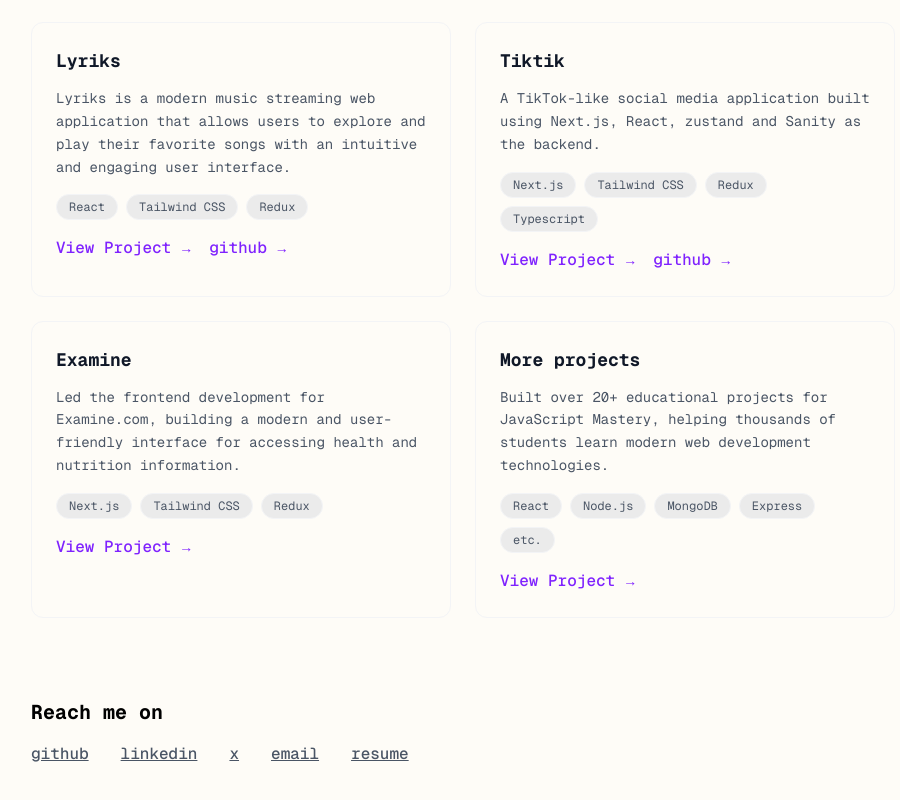
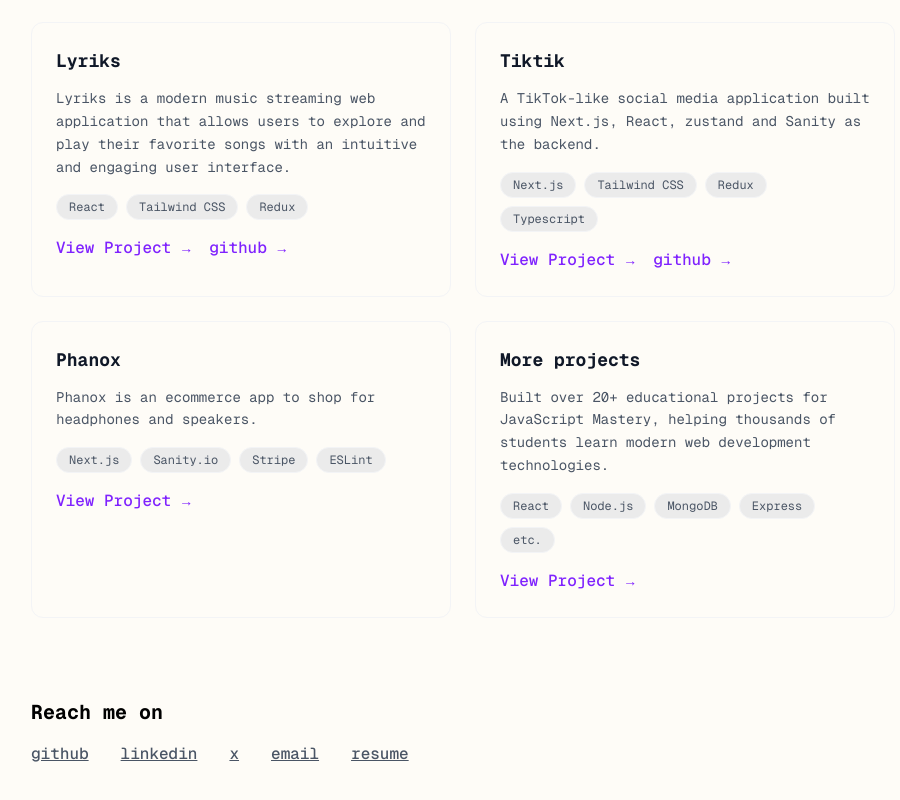
Before and after one commit to Mandeepsinghmar/mandeep, a Next.js app: page / in a window 1280 px wide. Shown: the part 1863-2663 px from the top of the page, without its empty margins (177-1077 px from the left). Built offline with nearby package versions, Linux system fonts and the light colour scheme.

Commit message:
fix: added resume and ecom project

```diff
--- a/src/app/page.js
+++ b/src/app/page.js
@@ -150,10 +150,10 @@ Panel from scratch for 3D streaming.'
               github='https://github.com/Mandeepsinghmar/tiktok-clone'
             />
             <ProjectCard
-              title='Examine'
-              description='Led the frontend development for Examine.com, building a modern and user-friendly interface for accessing health and nutrition information.'
-              tech={['Next.js', 'Tailwind CSS', 'Redux']}
-              link='https://examine.com'
+              title='Phanox'
+              description='Phanox is an ecommerce app to shop for headphones and speakers.'
+              tech={['Next.js', 'Sanity.io', 'Stripe', 'ESLint']}
+              link='https://phanox.vercel.app/'
             />
             <ProjectCard
               title='More projects'
@@ -183,7 +183,7 @@ Panel from scratch for 3D streaming.'
               <SocialLink href='https://x.com/mandeep_singh_9' label='x' />
               <SocialLink href='mailto:msingh8328@gmail.com' label='email' />
               <SocialLink
-                href='https://drive.google.com/file/d/1Nadw3zINPVSSKKQjRLMrORtnT62wFUaC/view'
+                href='https://drive.google.com/file/d/18UWmMwvNgJEEICyg8S8o_XmnCztcny1D/view'
                 label='resume'
               />
             </div>
```
